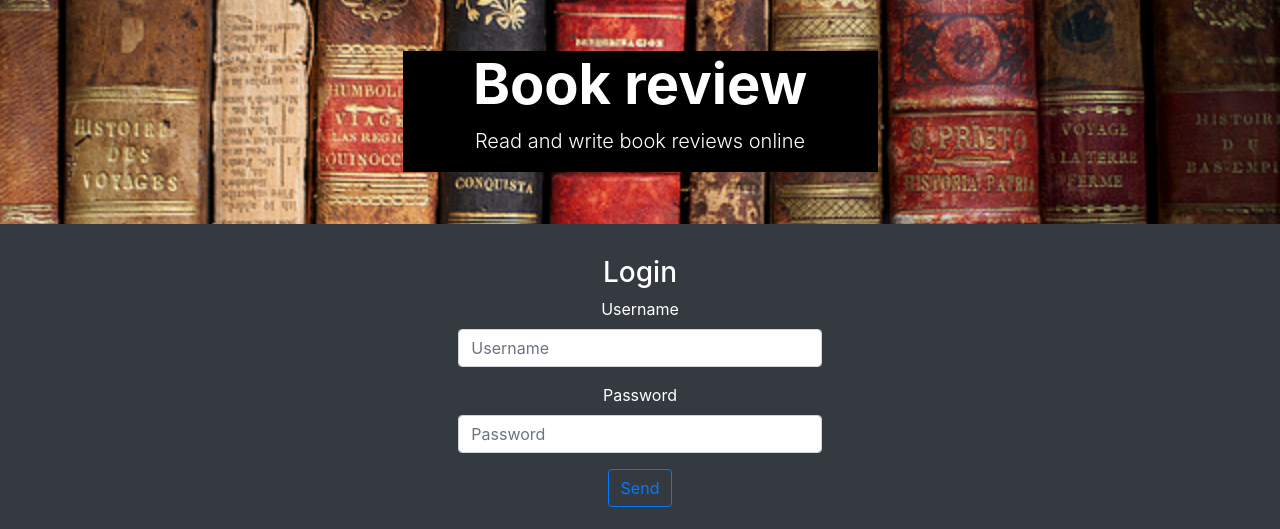
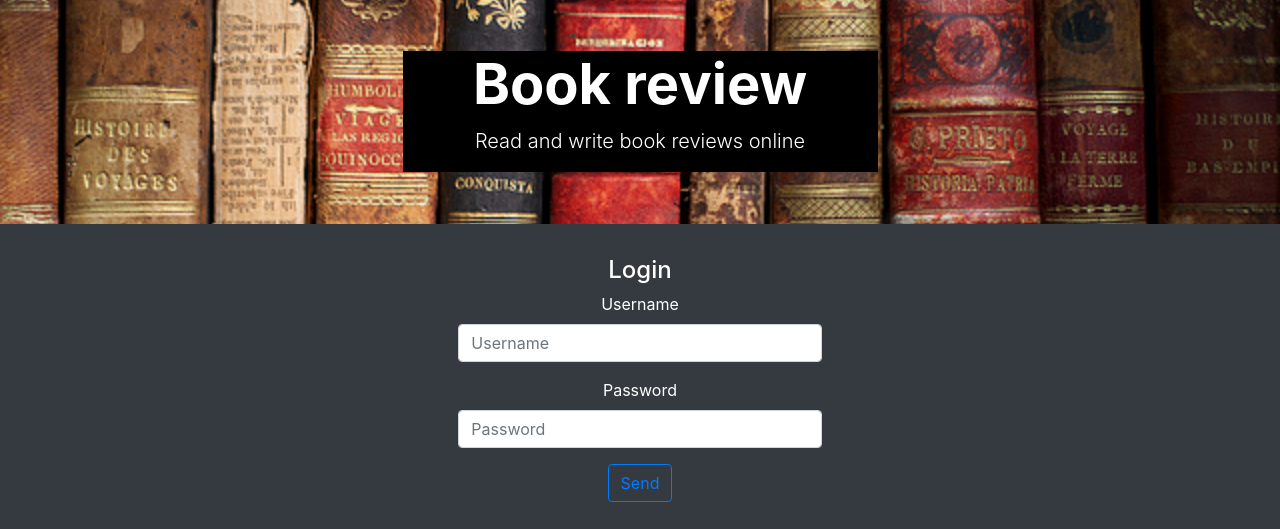
Before and after one commit to ema00/cs50w_project01, a Flask app: page /login in a window 1280 px wide. Shown: the part 56-585 px from the top of the page. Run offline with Flask 2, Linux system fonts and the light colour scheme; some libraries are stand-ins or nearby versions.

Commit message:
changed login title size, login.html

```diff
--- a/templates/login.html
+++ b/templates/login.html
@@ -25,7 +25,7 @@
 {% block content %}
     <div class="container text-center">
 
-        <h3 class="text-white">Login</h3>
+        <h4 class="text-white">Login</h4>
 
         <form id="search_nav" class="my-2 my-lg-0" action="{{ url_for('search') }}" method="post">
 
```
